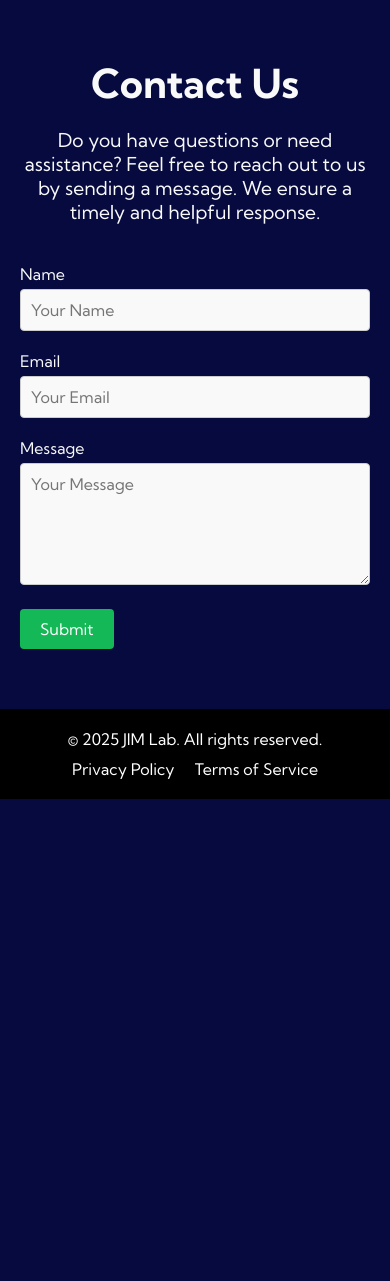
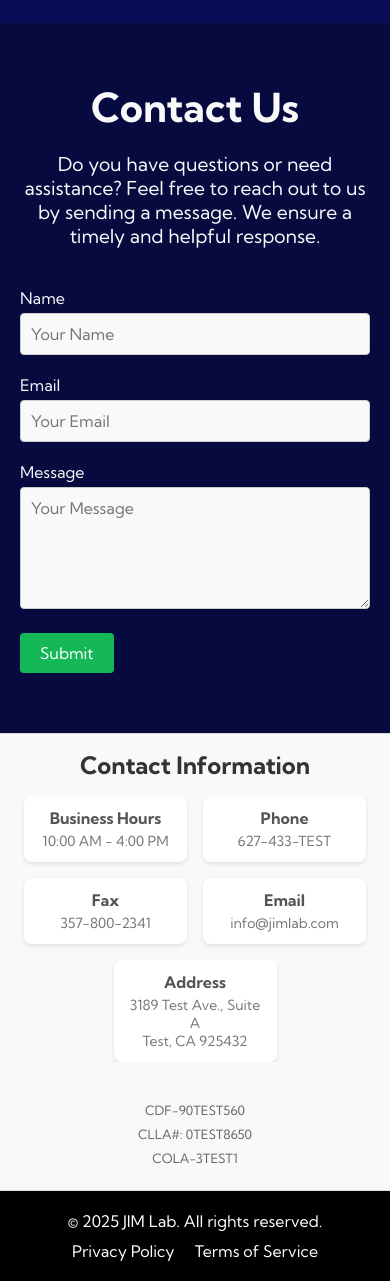
Before and after one commit to Orieo/jimlabs, a PHP site: page / in a window 390 px wide. Shown: the part 3866-5147 px from the top of the page. Before the commit the page ends 4665 px from the top, so only its background shows below. Run offline with PHP 8.4, Linux system fonts and the light colour scheme; some libraries are stand-ins or nearby versions.

Commit message:
faq created and index update

```diff
--- a/aboutus.html
+++ b/aboutus.html
@@ -17,7 +17,7 @@
                     <li class="navbar_item"><a href="/aboutus.html" class="navbar_links">ABOUT</a></li>
                     <li class="navbar_item"><a href="/tests.html" class="navbar_links">TESTS</a></li>
                     <li class="navbar_item"><a href="/faq.html" class="navbar_links">FAQ</a></li>
-                    <li class="navbar_item"><a href="/solutions.html" class="navbar_links">SOLUTIONS</a></li>
+                    <!-- <li class="navbar_item"><a href="/solutions.html" class="navbar_links">SOLUTIONS</a></li> -->
                     <li class="navbar_item"><a href="/index.html#contact-us" class="navbar_links">CONTACT US</a></li>
                     <li class="navbar_btn mobile"><a href="/book.html" class="button">BOOK NOW</a></li>
                 </ul>
--- a/index.html
+++ b/index.html
@@ -25,9 +25,9 @@
                         <li class="navbar_item">
                             <a href="/faq.html" class="navbar_links">FAQ</a>
                         </li>
-                        <li class="navbar_item">
+                        <!-- <li class="navbar_item">
                             <a href="/solutions.html" class="navbar_links">SOLUTIONS</a>
-                        </li>
+                        </li> -->
                         <li class="navbar_item">
                             <a href="#contact-us" class="navbar_links">CONTACT US</a>
                         </li>
@@ -54,7 +54,8 @@
                     <h1>Partnering with JIM Lab for Your Medical Diagnostic Needs</h1>
                     <p>JIM Lab stands as a trusted, nationwide provider of top-tier lab testing services, offering an extensive range of tests designed to meet the needs of various medical specialties.
                     </p>
-                        <button class="hero_btn">Find Out More</button>
+                    <a href="/aboutus.html" class="hero_btn">Find Out More</a>
+
                 </div>
                 <div class="hero_image">
                     <img id="hero-img" src="/images/lab.jpg" alt="Illustration of a modern laboratory with medical equipment"/>
@@ -151,6 +152,40 @@
             </form>
         </section>
 
+        <!-- Contact information -->
+        <section class="contact-info-container">
+            <div class="contact-info-content">
+                <h2>Contact Information</h2>
+                <div class="contact-details">
+                    <div class="contact-item">
+                        <h3>Business Hours</h3>
+                        <p>10:00 AM - 4:00 PM</p>
+                    </div>
+                    <div class="contact-item">
+                        <h3>Phone</h3>
+                        <p>627-433-TEST</p>
+                    </div>
+                    <div class="contact-item">
+                        <h3>Fax</h3>
+                        <p>357-800-2341</p>
+                    </div>
+                    <div class="contact-item">
+                        <h3>Email</h3>
+                        <p>info@jimlab.com</p>
+                    </div>
+                    <div class="contact-item">
+                        <h3>Address</h3>
+                        <p>3189 Test Ave., Suite A<br>Test, CA 925432</p>
+                    </div>
+                </div>
+                <div class="contact-codes">
+                    <p>CDF-90TEST560</p>
+                    <p>CLLA#: 0TEST8650</p>
+                    <p>COLA-3TEST1</p>
+                </div>
+            </div>
+        </section>
+
         <!-- footer -->
         <footer>
             <div class="footer_container">
--- a/privacy.html
+++ b/privacy.html
@@ -17,7 +17,7 @@
                     <li class="navbar_item"><a href="/aboutus.html" class="navbar_links">ABOUT</a></li>
                     <li class="navbar_item"><a href="/tests.html" class="navbar_links">TESTS</a></li>
                     <li class="navbar_item"><a href="/faq.html" class="navbar_links">FAQ</a></li>
-                    <li class="navbar_item"><a href="/solutions.html" class="navbar_links">SOLUTIONS</a></li>
+                    <!-- <li class="navbar_item"><a href="/solutions.html" class="navbar_links">SOLUTIONS</a></li> -->
                     <li class="navbar_item"><a href="/index.html#contact-us" class="navbar_links">CONTACT US</a></li>
                     <li class="navbar_btn mobile"><a href="/book.html" class="button">BOOK NOW</a></li>
                 </ul>
--- a/styles.css
+++ b/styles.css
@@ -196,25 +196,23 @@ html {
     margin-top: 1rem;
     font-size: 1.2rem;
     word-spacing: 0.5px;
+    margin-bottom: 1.2rem;
 }
 
 .hero_btn {
+    display: inline-block;
+    padding: 15px 20px;
+    background-color: #15b856;
+    color: #fff;
+    text-decoration: none;
+    border-radius: 5px;
     font-size: 1rem;
-    background: #15b856;
-    padding: 14px 32px;
-    border: none;
-    border-radius: 4px;
-    color: #fff;
-    margin-top: 2rem;
     cursor: pointer;
-    outline: none;
-    transition: all 0.5s ease;
+    transition: background-color 0.3s ease;
 }
 
 .hero_btn:hover {
-    background-color: #118d43;
-    transform: translateY(-2px);
-    box-shadow: 0 4px 8px rgba(0,0,0,0.2);
+    background-color: #10853f;
 }
 
 .hero_image {
@@ -484,6 +482,94 @@ html {
 
 .submit-btn:hover {
     background-color: #118d43;
+}
+
+/* Contact Information */
+.contact-info-container {
+    background-color: #f9f9f9;
+    padding: 2rem;
+    text-align: center;
+    border-top: 1px solid #ddd;
+    border-bottom: 1px solid #ddd;
+}
+
+.contact-info-content h2 {
+    font-size: 2rem;
+    margin-bottom: 1.5rem;
+    color: #333;
+}
+
+.contact-details {
+    display: flex;
+    flex-wrap: wrap;
+    justify-content: center;
+    gap: 1.5rem;
+    margin-bottom: 2rem;
+}
+
+.contact-item {
+    flex: 1 1 200px;
+    max-width: 250px;
+    background-color: #fff;
+    padding: 1rem;
+    border-radius: 8px;
+    box-shadow: 0 2px 4px rgba(0, 0, 0, 0.1);
+}
+
+.contact-item h3 {
+    font-size: 1.25rem;
+    margin-bottom: 0.5rem;
+    color: #555;
+}
+
+.contact-item p {
+    font-size: 1rem;
+    color: #777;
+    margin: 0;
+}
+
+.contact-codes {
+    margin-top: 1.5rem;
+    font-size: 0.9rem;
+    color: #666;
+}
+
+.contact-codes p {
+    margin: 0.5rem 0;
+}
+
+@media (max-width: 768px) {
+    .contact-info-container {
+        padding: 1rem;
+    }
+
+    .contact-info-content h2 {
+        font-size: 1.5rem;
+        margin-bottom: 1rem;
+    }
+
+    .contact-details {
+        gap: 1rem;
+    }
+
+    .contact-item {
+        flex: 1 1 calc(50% - 1rem); /* Two items per row w gap */
+        max-width: calc(50% - 1rem);
+        padding: 0.75rem;
+    }
+
+    .contact-item h3 {
+        font-size: 1rem;
+        margin-bottom: 0.25rem;
+    }
+
+    .contact-item p {
+        font-size: 0.875rem;
+    }
+
+    .contact-codes {
+        font-size: 0.8rem;
+    }
 }
 
 /* footer */
```
Also changed, not shown: faq.html (added, +117 -0 lines), terms.html (+4 -4 lines), app.js (line endings or trailing spaces), booknow.html (added).
